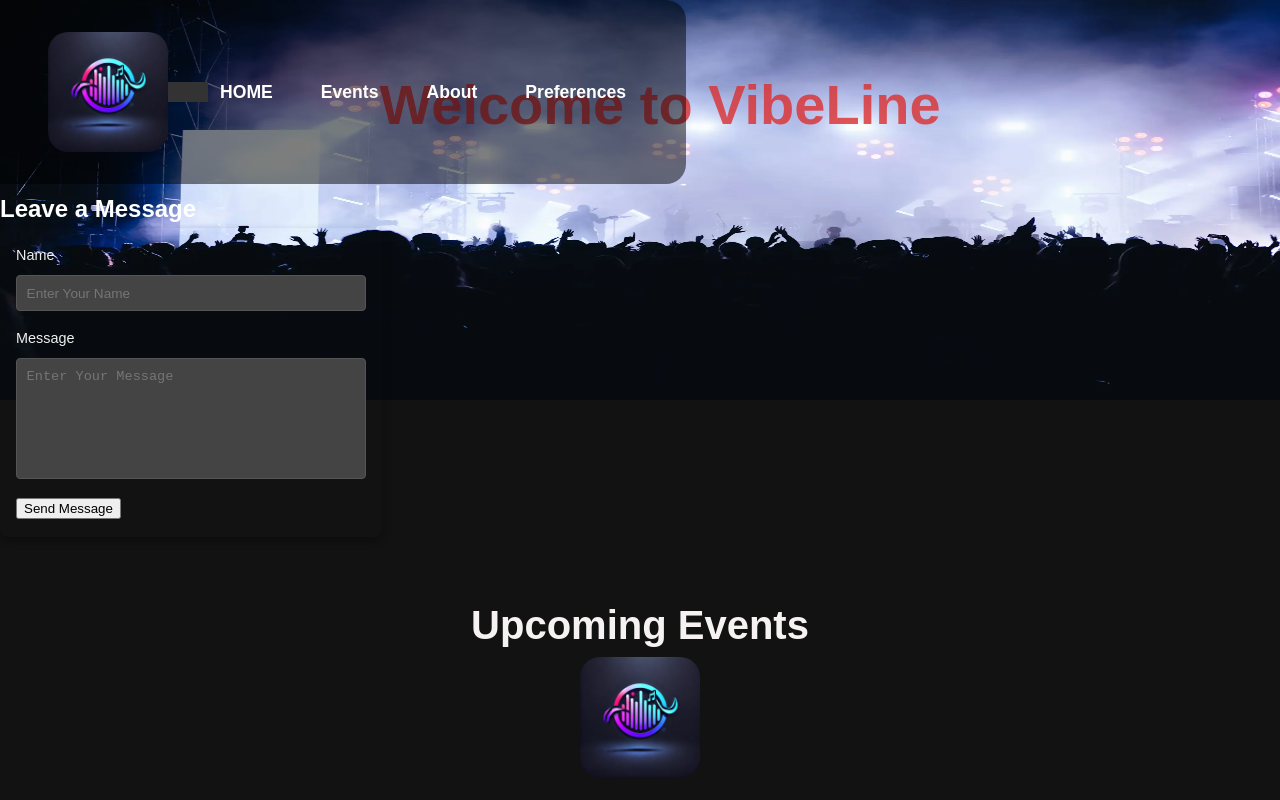
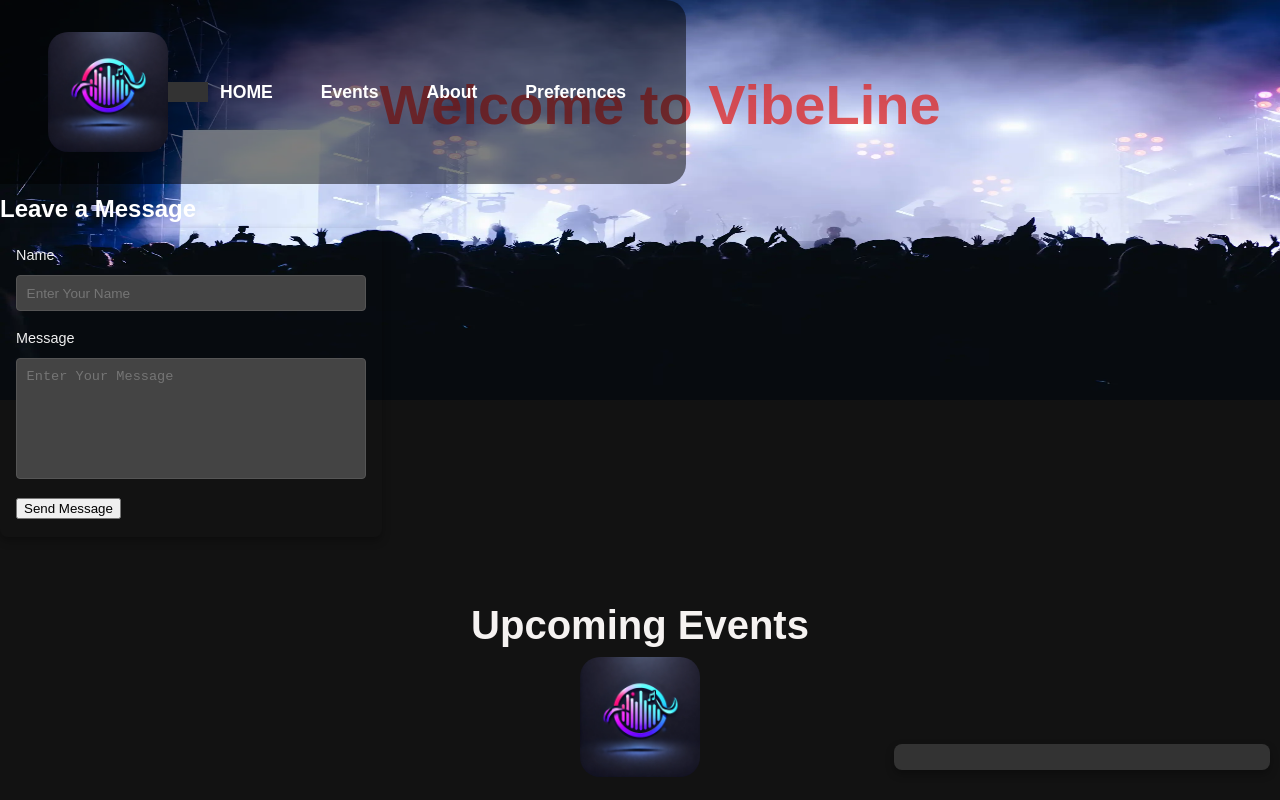
Before and after one commit to taylor1807/week-05-project, a website built with Vite: page client/index.html in a window 1280 px wide. Shown: the top 800 px of the page. Built offline with nearby package versions, Linux system fonts and the light colour scheme; files whose address does not match are found by name.

Commit message:
message container fix

```diff
--- a/client/app.js
+++ b/client/app.js
@@ -1,5 +1,4 @@
 console.log('test')
-// repush @ 15:32
 // Array of gallery locations
 //!_______________________________________________________________________________________________________________________________
 let galleryLocations = [
--- a/client/style.css
+++ b/client/style.css
@@ -235,24 +235,23 @@ nav {
   width: 100%;
 }
 
-messageboard #messageBoardContainer {
+/* Messageboard: */
+
+#messageBoardContainer {
     position: fixed;
     bottom: 10px;
-}
-/* Adjusted for better visibility */
-/* left: 50px;
+    left: 50px;
     width: 80%; /* Smaller width for mobile screens */
-/* max-width: 300px; Reduced max-width for mobile screens */
-/* max-height: 40vh; Reduced max-height for mobile screens */
-/* background-color: #333;
+    max-width: 300px;
+    max-height: 40vh;
+    background-color: #333;
     color: #fff;
     padding: 0.8rem; /* Reduced padding */
-/* border-radius: 8px;
+    border-radius: 8px;
     box-shadow: 0 4px 8px rgba(0, 0, 0, 0.3);
     overflow-y: auto;
     z-index: 1000;
     font-family: "Poppins", sans-serif;
-
 }
 
 #messageBoardContainer h3 {
@@ -260,7 +259,7 @@ messageboard #messageBoardContainer {
   font-size: 1.2rem;
   border-bottom: 1px solid #444;
   padding-bottom: 0.5rem;
-}
+} */
 
 /* Message List and Items */
 .message_list {
```
Lines whose indentation alone changed are shown as unchanged.
